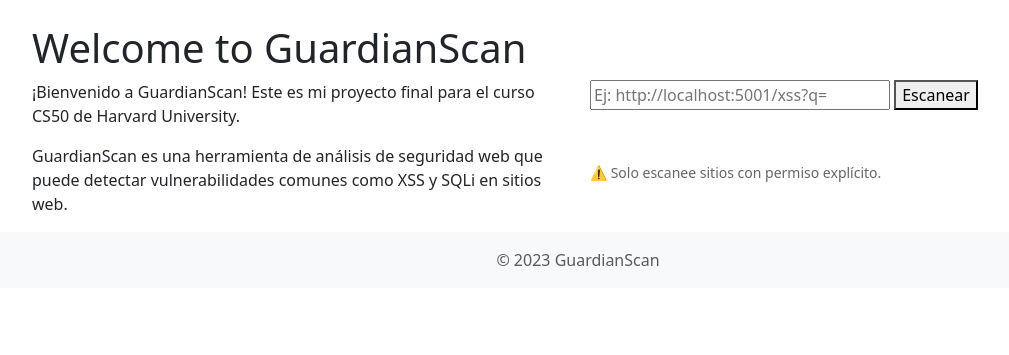
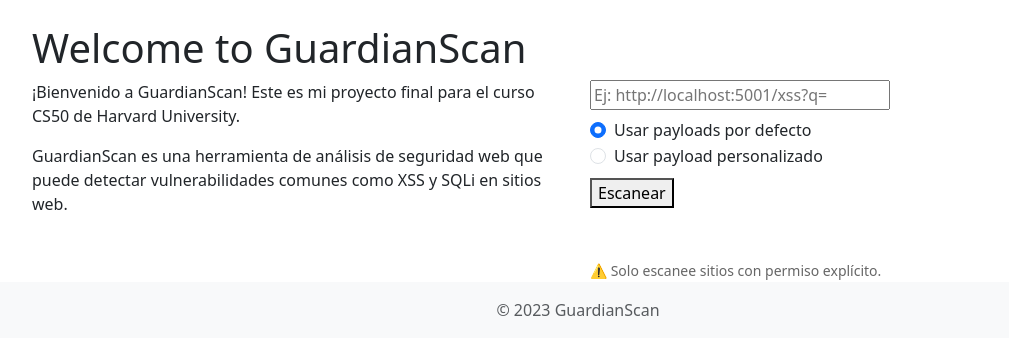
Before and after one commit to jgutierrezgil/GuardianScan, a Flask app: page / in a window 1280 px wide. Shown: the part 56-411 px from the top of the page, without its empty margins (62-1071 px from the left). Run offline with Flask 3, Linux system fonts and the light colour scheme.

Commit message:
Add support for custom payloads in XSS and SQL injection checks with UI enhancements

```diff
--- a/app.py
+++ b/app.py
@@ -8,6 +8,22 @@
     result = {}
     if request.method == "POST":
         url = request.form["url"]
+        # Detectar qué tipo de payload se va a usar
+        payload_type = request.form.get("payload_type", "default")
+        if payload_type == "custom":
+            # Si se seleccionó el custom, obtener el payload ingresado
+            custom_payload = request.form.get("custom_payload", "").strip()
+            # Si el usuario no ingresa nada, se usa el payload por defecto
+            if custom_payload:
+                xss_payloads = [custom_payload]
+                sqli_payloads = [custom_payload]
+            else:
+                xss_payloads = leer_archivo_a_lista('payloads/xss_payloads.txt')
+                sqli_payloads = leer_archivo_a_lista('payloads/sqli_payloads.txt')
+        else:
+            # Usar payloads por defecto
+            xss_payloads = leer_archivo_a_lista('payloads/xss_payloads.txt')
+            sqli_payloads = leer_archivo_a_lista('payloads/sqli_payloads.txt')
 
         try:
             response = requests.get(url)
@@ -18,25 +34,17 @@
 
         result = {
             "url": url,
-            "xss": check_xss(url),
-            "sqli": check_sqli(url)
+            "xss": check_xss(url, xss_payloads),
+            "sqli": check_sqli(url, sqli_payloads)
         }
     return render_template("index.html", result=result)
 
 def leer_archivo_a_lista(ruta_archivo):
     """
     Lee un archivo y devuelve una lista donde cada línea del archivo es un elemento.
-
-    Parámetros:
-        ruta_archivo (str): Ruta del archivo a leer.
-
-    Retorna:
-        list: Lista donde cada elemento es una línea del archivo.
     """
     try:
-        # Abrir el archivo en modo lectura ('r')
         with open(ruta_archivo, 'r', encoding='utf-8') as archivo:
-            # Leer todas las líneas y eliminar los saltos de línea (\n) al final de cada línea
             lineas = [linea.strip() for linea in archivo.readlines()]
         return lineas
     except FileNotFoundError:
@@ -46,41 +54,38 @@
         print(f"Error al leer el archivo: {e}")
         return []
 
-def check_xss(url):
+def check_xss(url, payloads):
     """
-    Por cada payload en la lista de payloads de XSS, realiza una petición GET a la URL
-    y acumula los payloads exitosos en una lista.
+    Por cada payload en la lista, realiza una petición GET a la URL y acumula los payloads exitosos.
     """
-    XSS_PAYLOADS = leer_archivo_a_lista('payloads/xss_payloads.txt')
     xss_payload_success = []
-    for payload in XSS_PAYLOADS:
+    for payload in payloads:
         try:
             full_url = url + payload
             response = requests.get(full_url)
             if payload in response.text:
                 xss_payload_success.append(payload)
-                print(f"PAYLOADS XSS EXITOSOS: {xss_payload_success}")
+                # Se acumulan todos los payloads exitosos
         except Exception as e:
             print(f"Error al probar el payload '{payload}': {e}")
     if xss_payload_success:
         return xss_payload_success
     return False
 
-
-def check_sqli(url):
+def check_sqli(url, payloads):
     """
-    Por cada payload en la lista de payloads de SQL Injection, realiza una petición GET a la URL
+    Por cada payload en la lista, realiza una petición GET a la URL y acumula los payloads exitosos.
+    Se busca que en la respuesta aparezcan palabras que indiquen un error SQL.
     """
-    SQLI_PAYLOADS = leer_archivo_a_lista('payloads/sqli_payloads.txt')
     sqli_payload_success = []
     error_keywords = ["error", "syntax", "sql"]
-    for payload in SQLI_PAYLOADS:
+    for payload in payloads:
         try:
-            response = requests.get(url + payload)
+            full_url = url + payload
+            response = requests.get(full_url)
             content = response.text.lower()
             if any(keyword in content for keyword in error_keywords):
                 sqli_payload_success.append(payload)
-                print(f"PAYLOADS SQLI EXITOSOS: {sqli_payload_success}")
         except Exception as e:
             print(f"Error al probar el payload '{payload}': {e}")
     if sqli_payload_success:
--- a/templates/index.html
+++ b/templates/index.html
@@ -15,8 +15,33 @@
             <div class="col">
                 <form method="POST">
                     <input type="text" name="url" placeholder="Ej: http://localhost:5001/xss?q=" required style="width: 300px;">
-                    <button type="submit">Escanear</button>
+                    <div class="mt-2">
+                        <div class="form-check">
+                            <input class="form-check-input" type="radio" name="payload_type" id="default" value="default" checked>
+                            <label class="form-check-label" for="default">
+                                Usar payloads por defecto
+                            </label>
+                        </div>
+                        <div class="form-check">
+                            <input class="form-check-input" type="radio" name="payload_type" id="custom" value="custom">
+                            <label class="form-check-label" for="custom">
+                                Usar payload personalizado
+                            </label>
+                        </div>
+                        <div id="custom_payload_div" class="mt-2" style="display: none;">
+                            <input type="text" name="custom_payload" placeholder="Ingrese su payload personalizado" style="width: 300px;">
+                        </div>
+                    </div>
+                    <button type="submit" class="mt-2">Escanear</button>
                 </form>
+                <script>
+                    document.querySelectorAll('input[name="payload_type"]').forEach((elem) => {
+                        elem.addEventListener("change", function(event) {
+                            var customDiv = document.getElementById("custom_payload_div");
+                            customDiv.style.display = event.target.value === "custom" ? "block" : "none";
+                        });
+                    });
+                </script>
 
                 {% if result %}
                 <div style="margin-top: 20px;">
@@ -41,9 +66,16 @@
                             {% if result.sqli %}🚫 Sí{% else %}✅ No{% endif %}
                         </span>
                     </p>
+                    {% if result.sqli %}
                     <div name="sqli_payload" style="margin-left: 20px;">
-                        <p>Payload: {{ result.sqli_payload }}</p>
+                        <p>Payloads exitosos:</p>
+                        <ul>
+                            {% for payload in result.sqli %}
+                                <li>{{ payload }}</li>
+                            {% endfor %}
+                        </ul>
                     </div>
+                    {% endif %}
                 </div>
                 {% endif %}
 
```
Also changed, not shown: vulnerable2.db.
